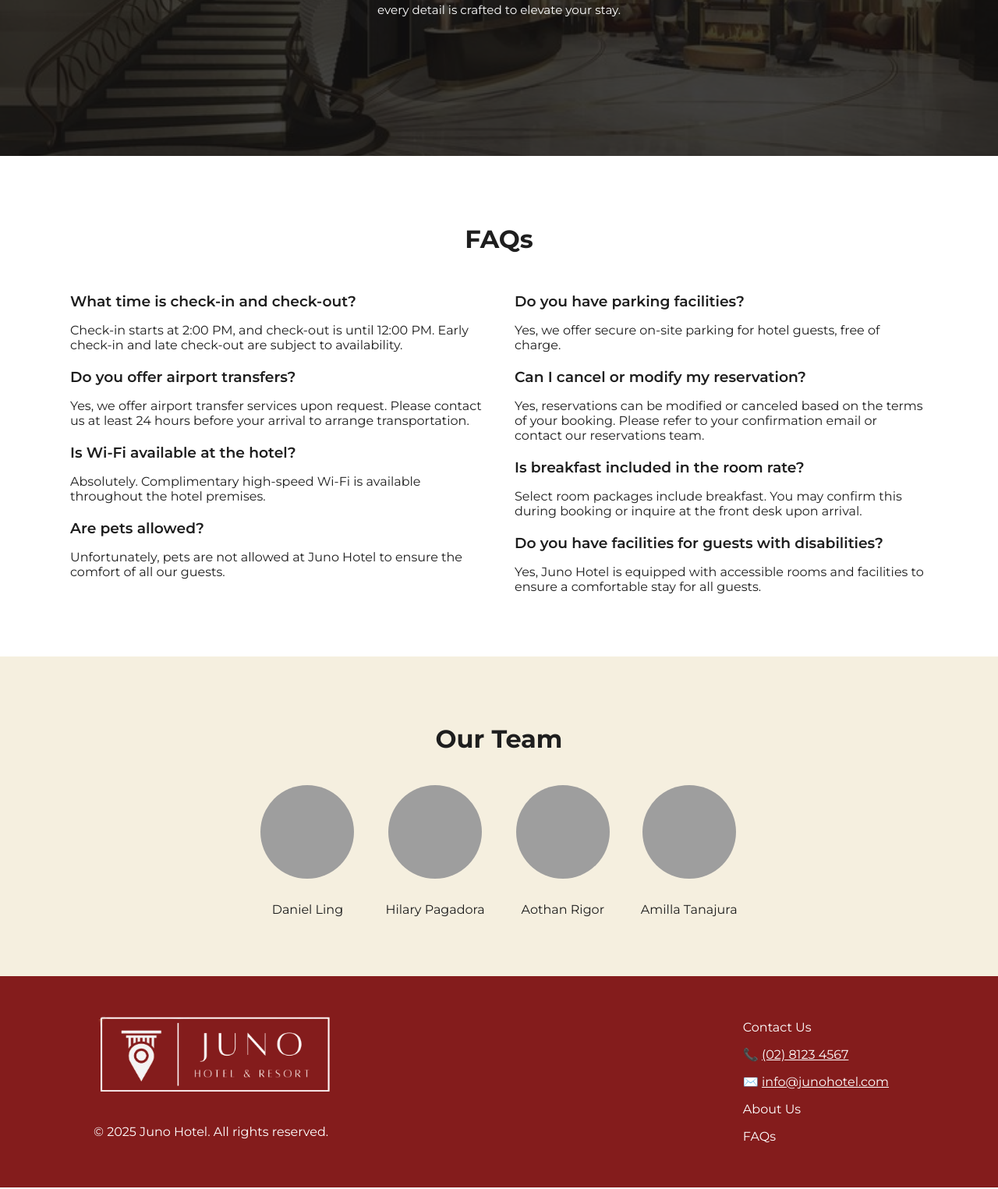
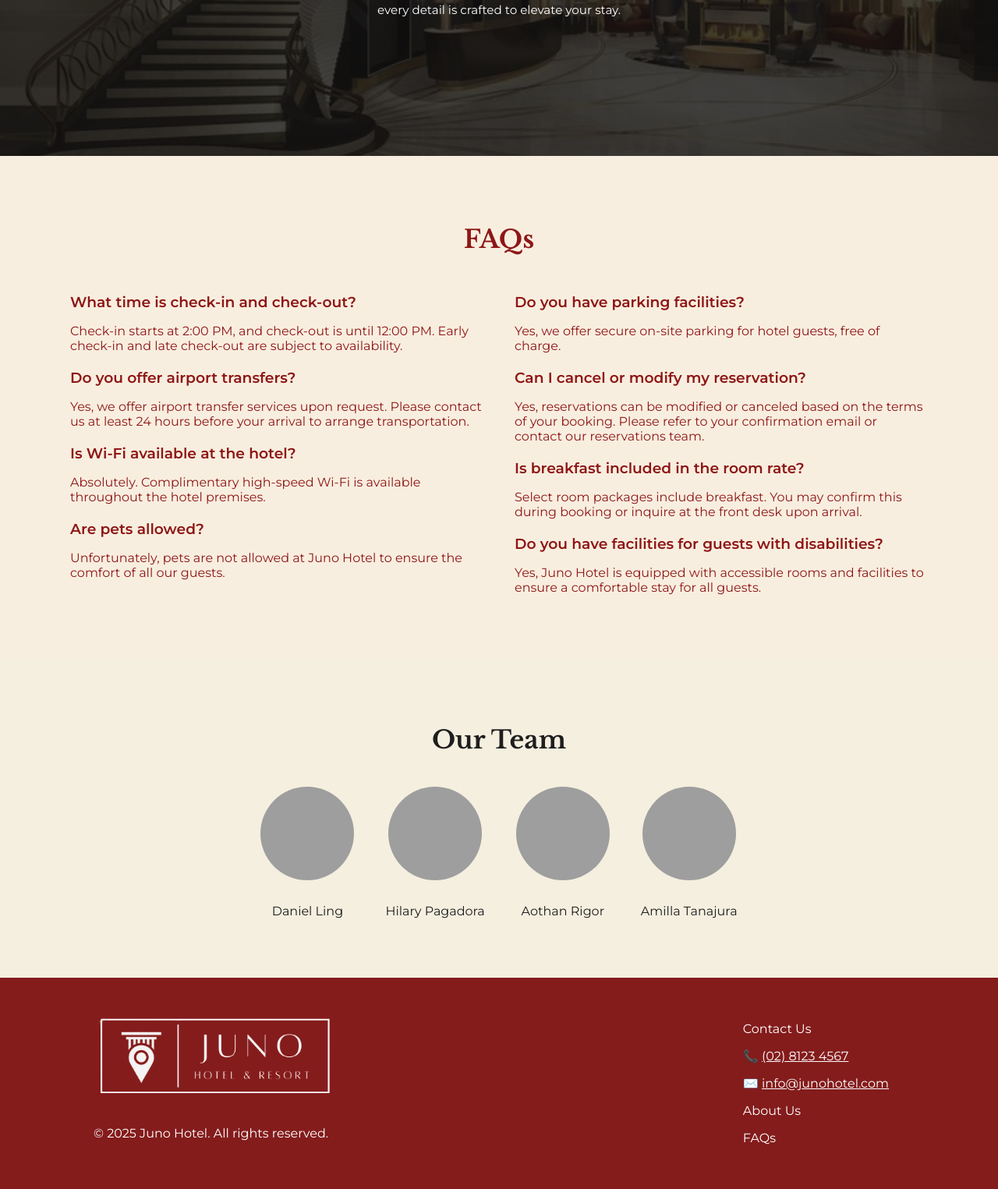
Before and after one commit to amiliadanielle/AppDev_FinalProject, a PHP site: page /pages/about.php in a window 1280 px wide. Shown: the part 487-2012 px from the top of the page at 78% size. Run offline with PHP 8.4, Linux system fonts and the light colour scheme; grey boxes are pictures that could not be loaded.

Commit message:
update FAQs and team sections: change background color, enhance text styles, and apply consistent font family

```diff
--- a/assets/css/about.css
+++ b/assets/css/about.css
@@ -126,12 +126,13 @@ body {
 
 /* FAQs Section */
 .faqs {
-    background-color: #fff;
+    background-color: #F8EEDF;
     padding: 60px 90px;
-    color: #1e1e1e;
 }
 
 .faqs h2 {
+    font-family: "Libre Baskerville", serif;
+    color: #8E1616;
     font-size: 2em;
     margin-bottom: 30px;
     text-align: center;
@@ -149,10 +150,12 @@ body {
 }
 
 .faq-item {
+    color: #8E1616;
     margin-bottom: 20px;
 }
 
 .faq-item h3 {
+    color: #8E1616;
     font-weight: 600;
     margin-bottom: 5px;
 }
@@ -166,6 +169,7 @@ body {
 }
 
 .team h2 {
+    font-family: "Libre Baskerville", serif;
     font-size: 2em;
     margin-bottom: 40px;
 }
```
